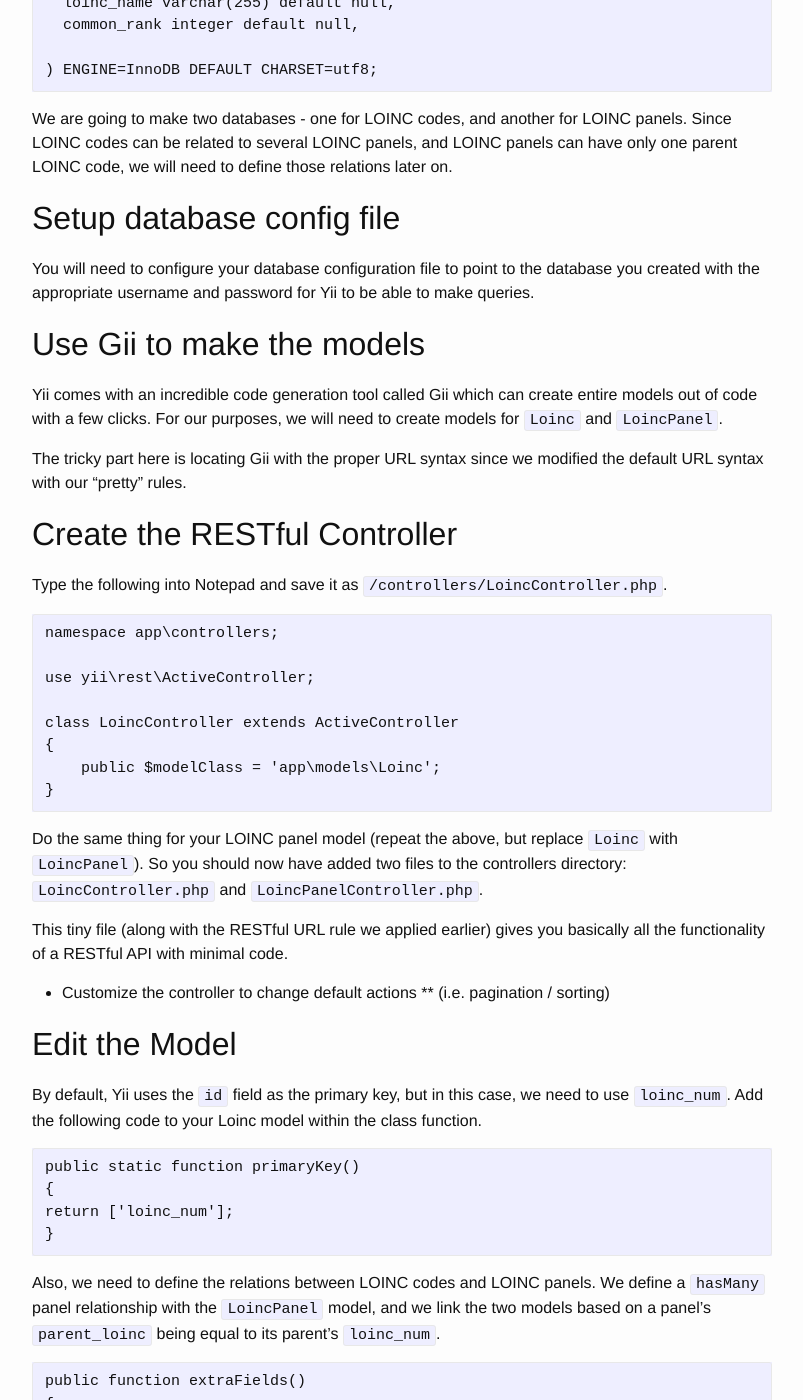
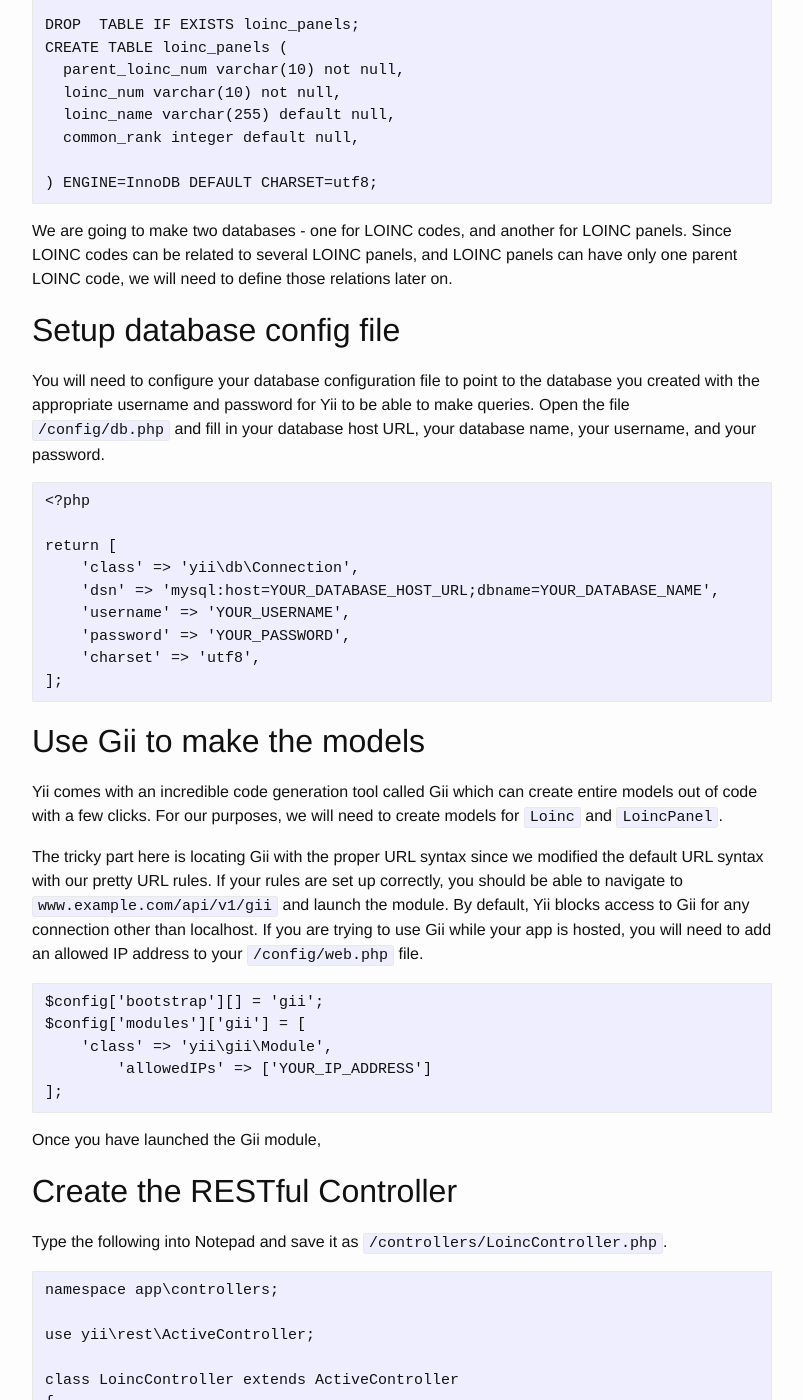
Before and after one commit to jrlegrand/jrlegrand.github.io, a Jekyll site: the page built from _posts/2016-02-15-restful-api-yii.markdown, in a window 1280 px wide and 1400 px high, scrolled down 2036 px. Shown: the whole window, without its empty margins (238-1041 px from the left). Built offline with Jekyll 4.4.1, drawn with Linux system fonts in a browser that asks for light colours; some of the changed text lies outside the part shown.

Commit message:
Update 2016-02-15-restful-api-yii.markdown

```diff
--- a/_posts/2016-02-15-restful-api-yii.markdown
+++ b/_posts/2016-02-15-restful-api-yii.markdown
@@ -43,14 +43,19 @@
 	 'components' => [
 	 	'urlManager' => [
 			 'enablePrettyUrl' => true,
+			 'enableStrictParsing' => true,
 			 'showScriptName' => false,
-			 'enableStrictParsing' => false,
 			 'rules' => [
 				'class' => 'yii\rest\UrlRule',
-				'controller' => [
-					'loinc'
-				],
-			 ],
+				'controller' =>
+					[
+						'loinc'
+					],
+				'pluralize' => false, // we don't expect 'loinc' to be plural
+				'tokens' => [
+					'{id}' => '<id:\\w+[-]\\w+>', // regex for allowing an ID such as 123-456
+				]
+			],
 		 ],
 	 ],
 	]
@@ -85,13 +90,32 @@
 
 ## Setup database config file
 
-You will need to configure your database configuration file to point to the database you created with the appropriate username and password for Yii to be able to make queries.
+You will need to configure your database configuration file to point to the database you created with the appropriate username and password for Yii to be able to make queries.  Open the file `/config/db.php` and fill in your database host URL, your database name, your username, and your password.
+
+	<?php
+
+	return [
+	    'class' => 'yii\db\Connection',
+	    'dsn' => 'mysql:host=YOUR_DATABASE_HOST_URL;dbname=YOUR_DATABASE_NAME',
+	    'username' => 'YOUR_USERNAME',
+	    'password' => 'YOUR_PASSWORD',
+	    'charset' => 'utf8',
+	];
+
 
 ## Use Gii to make the models
 
 Yii comes with an incredible code generation tool called Gii which can create entire models out of code with a few clicks.  For our purposes, we will need to create models for `Loinc` and `LoincPanel`.
 
-The tricky part here is locating Gii with the proper URL syntax since we modified the default URL syntax with our "pretty" rules.
+The tricky part here is locating Gii with the proper URL syntax since we modified the default URL syntax with our pretty URL rules.  If your rules are set up correctly, you should be able to navigate to `www.example.com/api/v1/gii` and launch the module.  By default, Yii blocks access to Gii for any connection other than localhost.  If you are trying to use Gii while your app is hosted, you will need to add an allowed IP address to your `/config/web.php` file.
+
+    $config['bootstrap'][] = 'gii';
+    $config['modules']['gii'] = [
+        'class' => 'yii\gii\Module',
+		'allowedIPs' => ['YOUR_IP_ADDRESS']
+    ];
+
+Once you have launched the Gii module,
 
 ## Create the RESTful Controller
 
```
